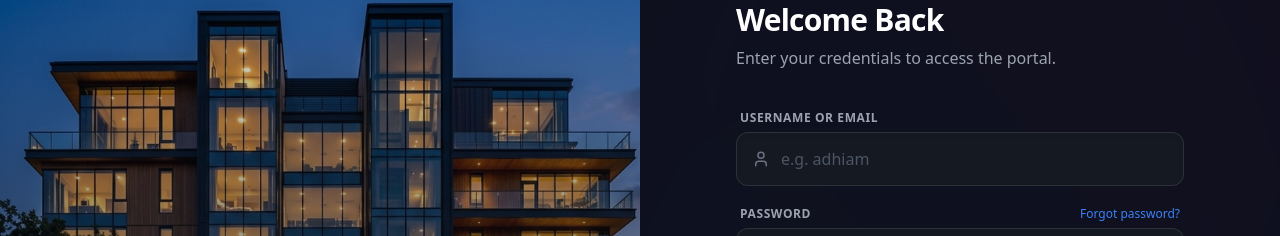
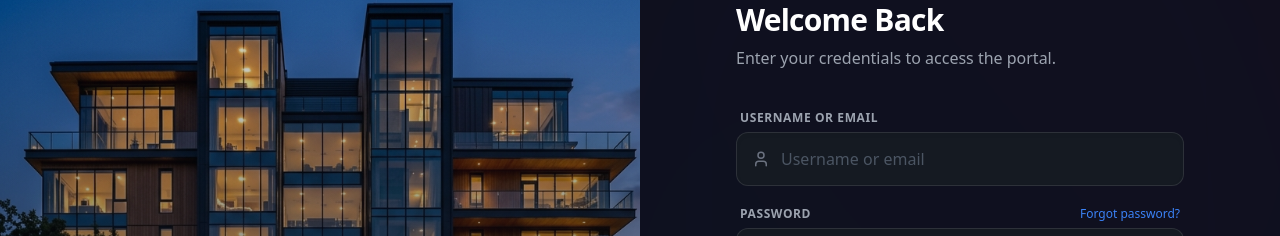
Before and after one commit to developeradhi/hostel-mngt, a React (Vite) app: page /login in a window 1280 px wide. Shown: the part 149-385 px from the top of the page. Built offline with nearby package versions, Linux system fonts and the light colour scheme.

Commit message:
Remove admin username from placeholder in login form

```diff
--- a/src/pages/Auth/Login.jsx
+++ b/src/pages/Auth/Login.jsx
@@ -98,7 +98,7 @@ const Login = () => {
                   value={email}
                   onChange={(e) => setEmail(e.target.value)}
                   className="w-full pl-11 pr-4 py-3.5 bg-[#151A22] border border-white/10 rounded-xl text-white focus:bg-[#1E2530] focus:ring-2 focus:ring-blue-500/50 focus:border-blue-500 outline-none transition-all placeholder-gray-600 shadow-inner"
-                  placeholder="e.g. adhiam"
+                  placeholder="Username or email"
                 />
               </div>
             </div>
```
